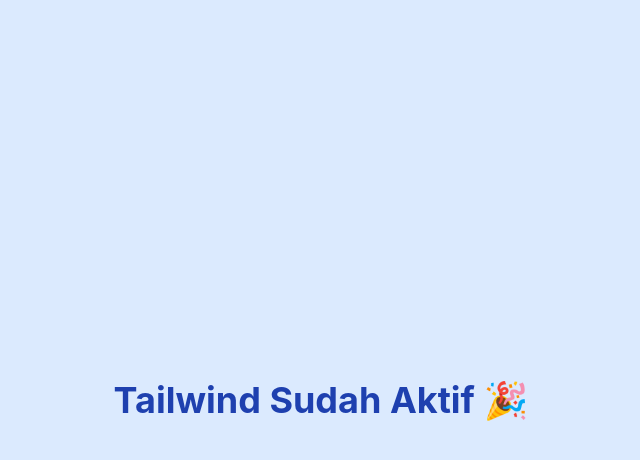
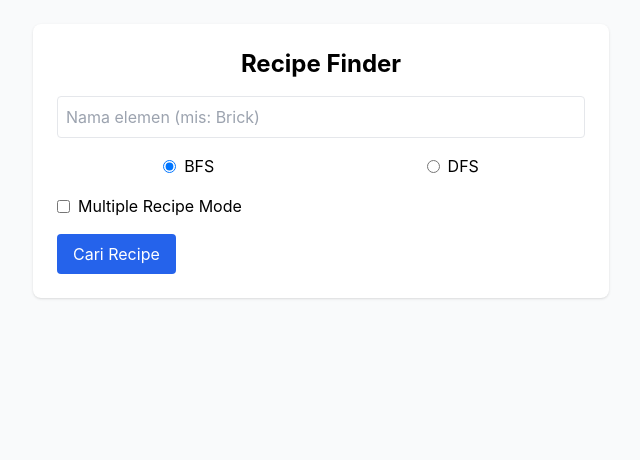
Before and after one commit to jovan196/Tubes2_GoNext-Chem, a React (Create React App) app in the folder src/frontend/: page / in a window 1280 px wide. Shown: the top 460 px of the page, without its empty margins (319-959 px from the left). Built offline with nearby package versions, Linux system fonts and the light colour scheme.

Commit message:
feat: add basic structure

```diff
--- a/src/frontend/src/App.js
+++ b/src/frontend/src/App.js
@@ -1,11 +1,108 @@
-import React from 'react';
-import logo from './logo.svg';
-import './App.css';
+import { useState } from "react";
+import axios from "axios";
+import RecipeTree from "./components/RecipeTree";
 
 function App() {
+  const [target, setTarget] = useState("");
+  const [algorithm, setAlgorithm] = useState("BFS");
+  const [multiple, setMultiple] = useState(false);
+  const [maxRecipe, setMaxRecipe] = useState(1);
+  const [result, setResult] = useState(null);
+
+  const handleSubmit = async (e) => {
+    e.preventDefault();
+    const payload = {
+      target,
+      algorithm,
+      mode: multiple ? "multiple" : "single",
+      max: multiple ? parseInt(maxRecipe) : 1,
+    };
+
+    try {
+      const res = await axios.post("http://localhost:8080/api/search", payload);
+      setResult(res.data);
+    } catch (err) {
+      alert("Gagal mengambil data dari backend.");
+      console.error(err);
+    }
+  };
+
   return (
-    <div className="min-h-screen flex items-center justify-center bg-blue-100">
-      <h1 className="text-4xl font-bold text-blue-800">Tailwind Sudah Aktif 🎉</h1>
+    <div className="min-h-screen bg-gray-50 p-6">
+      <form
+        onSubmit={handleSubmit}
+        className="max-w-xl mx-auto bg-white p-6 rounded-lg shadow space-y-4"
+      >
+        <h1 className="text-2xl font-bold text-center">Recipe Finder</h1>
+
+        <input
+          type="text"
+          placeholder="Nama elemen (mis: Brick)"
+          value={target}
+          onChange={(e) => setTarget(e.target.value)}
+          className="w-full p-2 border rounded"
+          required
+        />
+
+        <div className="flex justify-around">
+          <label className="flex items-center gap-2">
+            <input
+              type="radio"
+              name="algorithm"
+              value="BFS"
+              checked={algorithm === "BFS"}
+              onChange={(e) => setAlgorithm(e.target.value)}
+            />
+            BFS
+          </label>
+          <label className="flex items-center gap-2">
+            <input
+              type="radio"
+              name="algorithm"
+              value="DFS"
+              checked={algorithm === "DFS"}
+              onChange={(e) => setAlgorithm(e.target.value)}
+            />
+            DFS
+          </label>
+        </div>
+
+        <label className="flex items-center gap-2">
+          <input
+            type="checkbox"
+            checked={multiple}
+            onChange={(e) => setMultiple(e.target.checked)}
+          />
+          Multiple Recipe Mode
+        </label>
+
+        {multiple && (
+          <input
+            type="number"
+            min={1}
+            placeholder="Max jumlah recipe"
+            value={maxRecipe}
+            onChange={(e) => setMaxRecipe(e.target.value)}
+            className="w-full p-2 border rounded"
+          />
+        )}
+
+        <button
+          type="submit"
+          className="bg-blue-600 text-white px-4 py-2 rounded hover:bg-blue-700"
+        >
+          Cari Recipe
+        </button>
+      </form>
+
+      {result && (
+        <div className="mt-8">
+          <h2 className="text-xl font-semibold text-center mb-4">
+            Hasil Recipe
+          </h2>
+          <RecipeTree data={result} />
+        </div>
+      )}
     </div>
   );
 }
--- /dev/null
+++ b/src/frontend/src/components/RecipeTree.js
@@ -0,0 +1,16 @@
+function RecipeTree({ data }) {
+    if (!data || data.length === 0) return <p className="text-center">Tidak ada recipe ditemukan.</p>;
+
+    return (
+      <div className="space-y-6">
+        {data.map((tree, idx) => (
+          <div key={idx} className="border p-4 rounded bg-white shadow">
+            <p className="font-bold mb-2">Recipe {idx + 1}:</p>
+            <pre className="whitespace-pre-wrap">{JSON.stringify(tree, null, 2)}</pre>
+          </div>
+        ))}
+      </div>
+    );
+  }
+
+  export default RecipeTree;
--- a/src/frontend/src/index.js
+++ b/src/frontend/src/index.js
@@ -1,23 +1,7 @@
-import React from 'react';
-import ReactDOM from 'react-dom/client';
-import './index.css';
-import App from './App';
-import * as serviceWorkerRegistration from './serviceWorkerRegistration';
-import reportWebVitals from './reportWebVitals';
+import React from "react";
+import ReactDOM from "react-dom/client";
+import App from "./App";
+import "./index.css";
 
-const root = ReactDOM.createRoot(document.getElementById('root'));
-root.render(
-  <React.StrictMode>
-    <App />
-  </React.StrictMode>
-);
-
-// If you want your app to work offline and load faster, you can change
-// unregister() to register() below. Note this comes with some pitfalls.
-// Learn more about service workers: https://cra.link/PWA
-serviceWorkerRegistration.unregister();
-
-// If you want to start measuring performance in your app, pass a function
-// to log results (for example: reportWebVitals(console.log))
-// or send to an analytics endpoint. Learn more: https://bit.ly/CRA-vitals
-reportWebVitals();
+const root = ReactDOM.createRoot(document.getElementById("root"));
+root.render(<App />);
```
